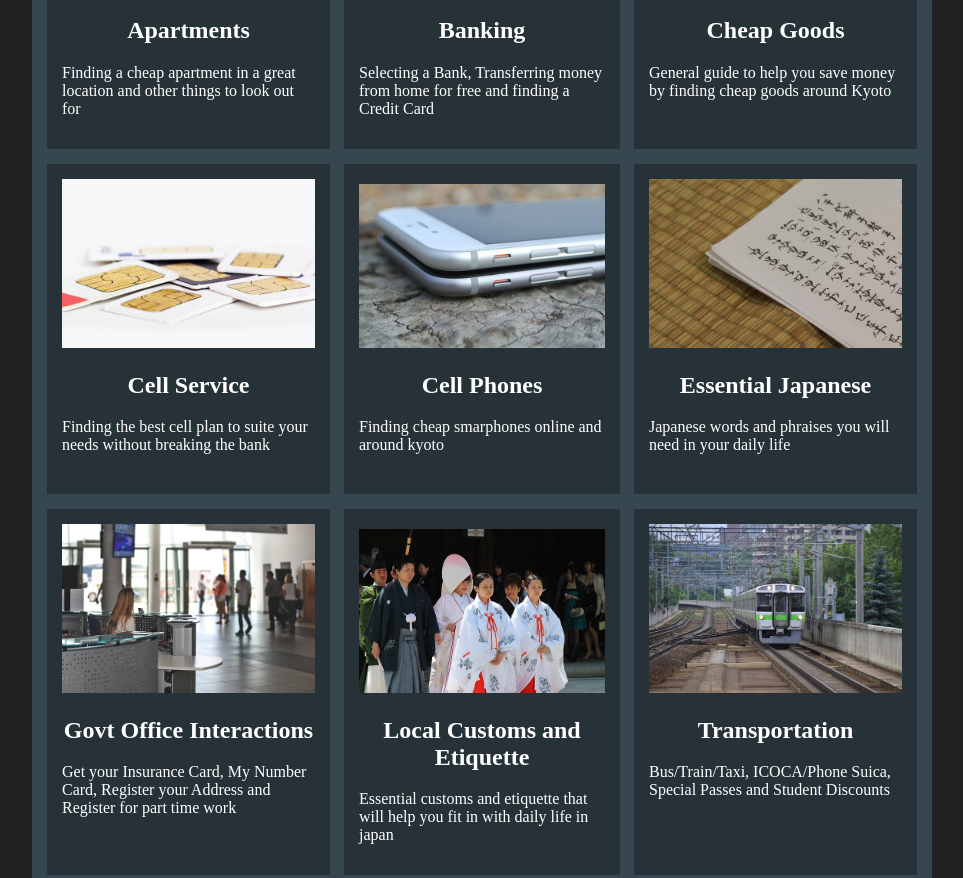
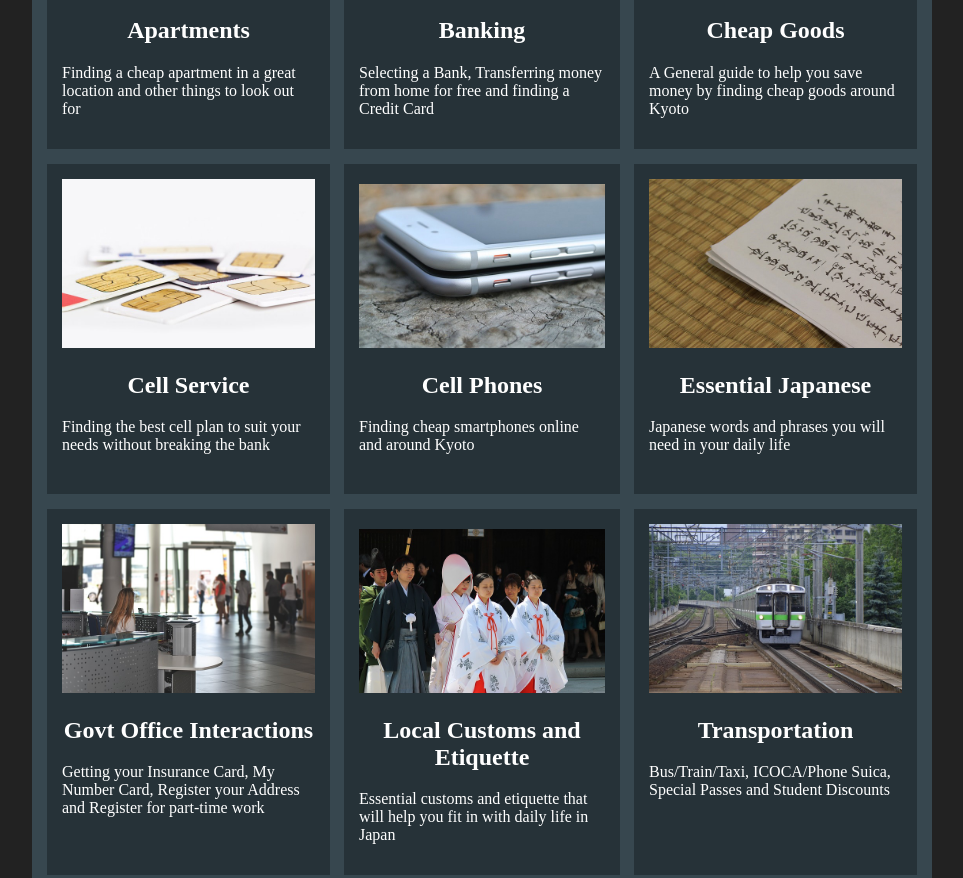
Before and after one commit to M18W7279/Group-Project-2, a plain HTML site: page guides.html in a window 1280 px wide. Shown: the part 574-1452 px from the top of the page, without its empty margins (158-1121 px from the left). Drawn offline with Linux system fonts and the light colour scheme.

Commit message:
Add files via upload

```diff
--- a/guides.html
+++ b/guides.html
@@ -46,7 +46,7 @@
                     <div class="guideright" onclick="location.href='guides/cheapgoods.html'">
                         <img src="img/guides/cheapgoods.jpg" alt="Cheap Goods" width="100%">
                         <h2>Cheap Goods</h2>
-                        <p>General guide to help you save money by finding cheap goods around Kyoto</p>
+                        <p>A General guide to help you save money by finding cheap goods around Kyoto</p>
                     </div>
 
                 </div>
@@ -58,19 +58,19 @@
                     <div class="guideleft" onclick="location.href='guides/cellservice.html'">
                         <img src="img/guides/cellservice.jpg" alt="Cell Service" width="100%">
                         <h2>Cell Service</h2>
-                        <p>Finding the best cell plan to suite your needs without breaking the bank</p>
+                        <p>Finding the best cell plan to suit your needs without breaking the bank</p>
                     </div>
 
                     <div class="guidecenter"  onclick="location.href='guides/cellphones.html'">
                         <img src="img/guides/cellphones.jpg" alt="Cell Phones" width="100%">
                         <h2>Cell Phones</h2>
-                        <p>Finding cheap smarphones online and around kyoto</p>
+                        <p>Finding cheap smartphones online and around Kyoto</p>
                     </div>
 
                     <div class="guideright" onclick="location.href='guides/essentialjapanese.html'">
                         <img src="img/guides/japanese.jpg" alt="Essential Japanese" width="100%">
                         <h2>Essential Japanese</h2>
-                        <p>Japanese words and phraises you will need in your daily life</p>
+                        <p>Japanese words and phrases you will need in your daily life</p>
                     </div>
 
                 </div>
@@ -82,13 +82,13 @@
                     <div class="guideleft" onclick="location.href='guides/govtoffice.html'">
                         <img src="img/guides/government.jpg" alt="Governemt Office" width="100%">
                         <h2>Govt Office Interactions</h2>
-                        <p>Get your Insurance Card, My Number Card, Register your Address and Register for part time work</p>
+                        <p>Getting your Insurance Card, My Number Card, Register your Address and Register for part-time work</p>
                     </div>
 
                     <div class="guidecenter" onclick="location.href='guides/localcustoms.html'">
                         <img src="img/guides/customs.jpg" alt="Customs and Etiquette" width="100%">
                         <h2>Local Customs and Etiquette</h2>
-                        <p>Essential customs and etiquette that will help you fit in with daily life in japan</p>
+                        <p>Essential customs and etiquette that will help you fit in with daily life in Japan</p>
                     </div>
 
                     <div class="guideright" onclick="location.href='guides/transportation.html'">
@@ -106,7 +106,7 @@
                     <div class="guideleft" onclick="location.href='guides/foodfromhome.html'">
                         <img src="img/guides/food.jpg" alt="Food from Home" width="100%">
                         <h2>Food from Home</h2>
-                        <p>Finding imported food for when you are craving a taste of home</p>
+                        <p>Where to find imported food when you are craving the taste of home</p>
                     </div>
 
                     <div class="guidecenter" style="background-color: #37474F">
```
Also changed, not shown: index.html (+1 -2 lines).
